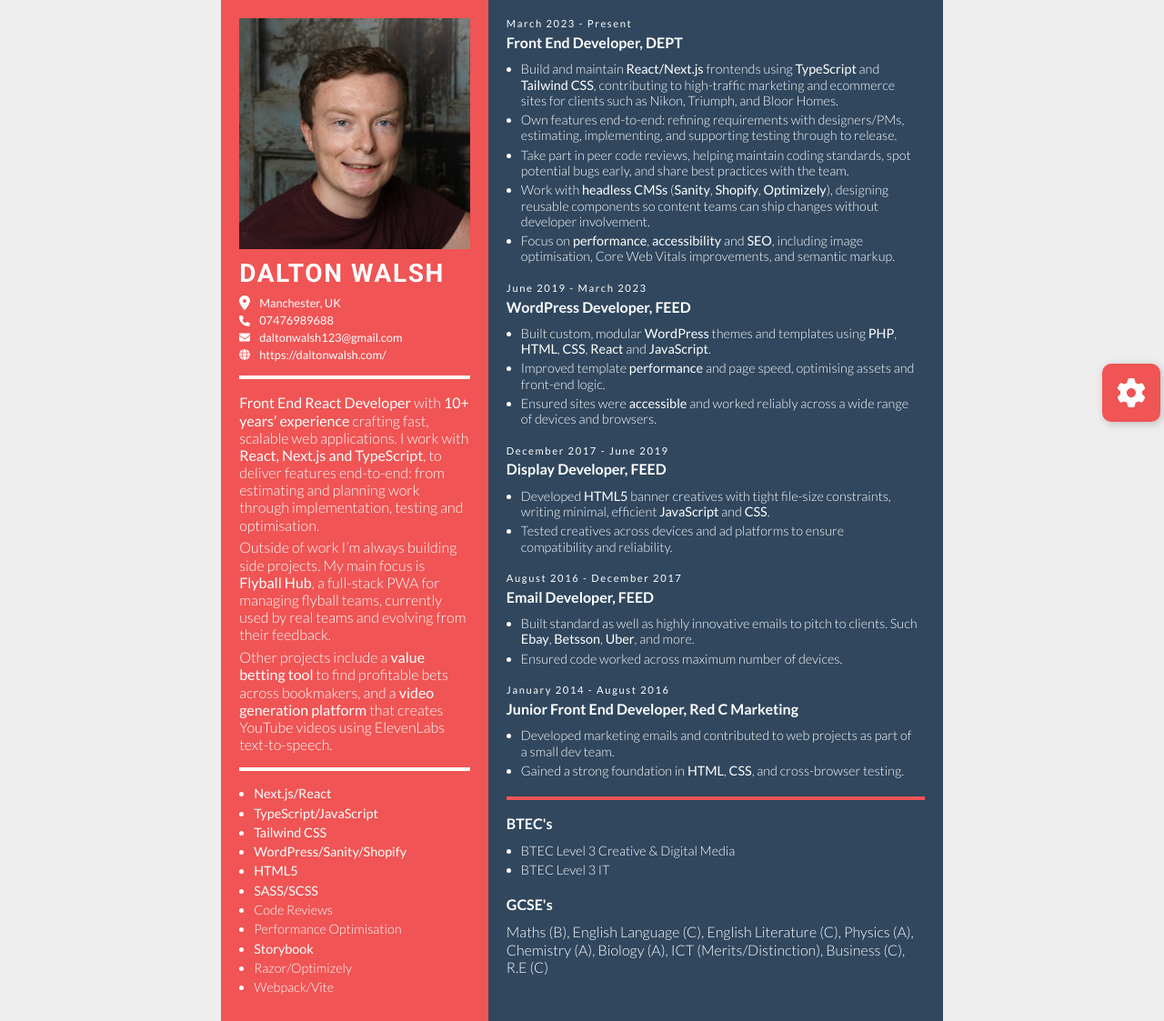
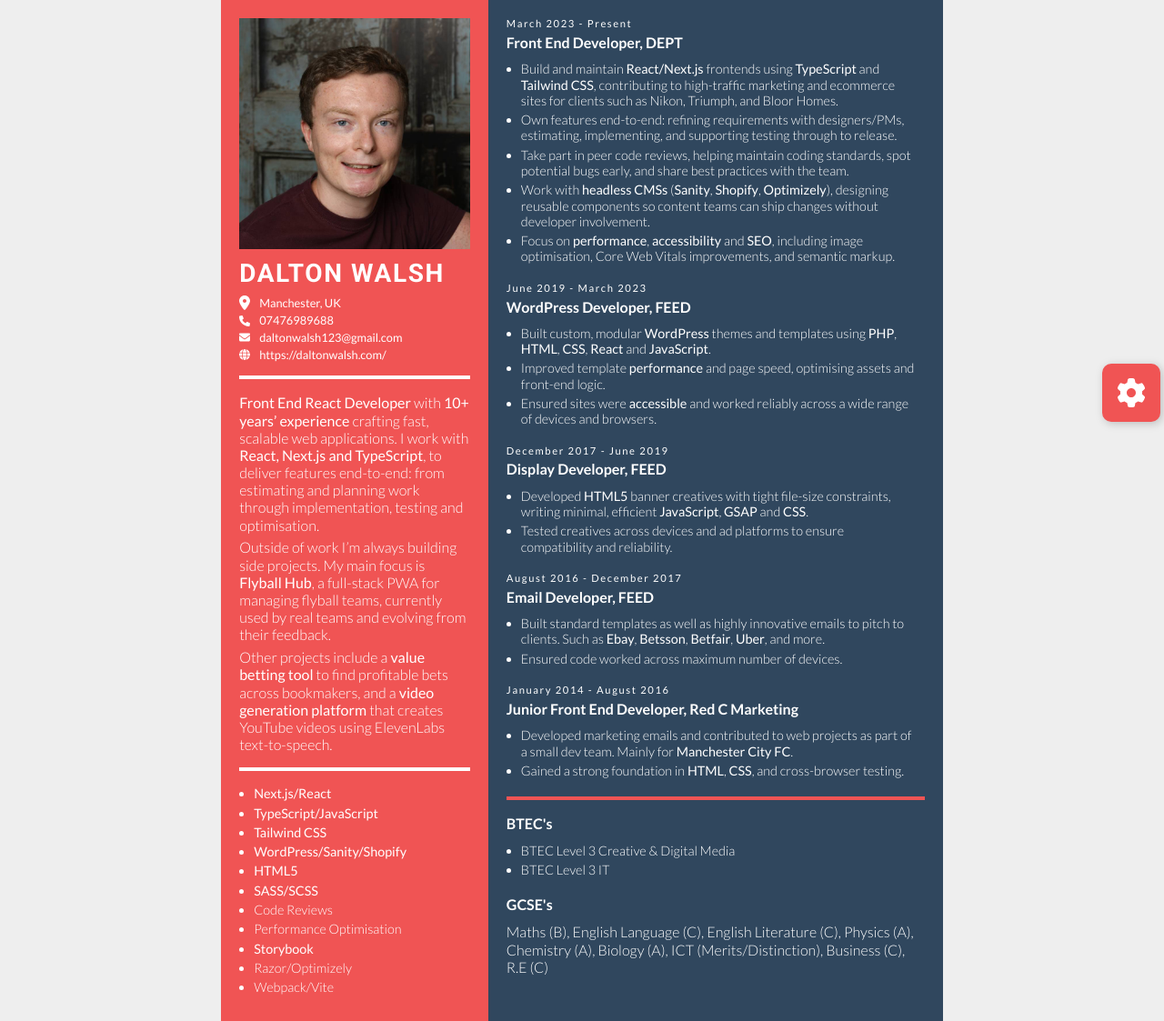
Before and after one commit to Dalton123/Dalton-Walsh-CV, a website: page 5.html in a window 1280 px wide. Shown: the whole page at 91% size. Drawn offline with Linux system fonts and the light colour scheme.

Commit message:
Update job descriptions in 5.html to include GSAP and clarify client projects

```diff
--- a/5.html
+++ b/5.html
@@ -175,8 +175,8 @@
             <ul>
               <li>
                 Developed <b>HTML5</b> banner creatives with tight file-size
-                constraints, writing minimal, efficient <b>JavaScript</b> and
-                <b>CSS</b>.
+                constraints, writing minimal, efficient <b>JavaScript</b>,
+                <b>GSAP</b> and <b>CSS</b>.
               </li>
               <li>
                 Tested creatives across devices and ad platforms to ensure
@@ -189,9 +189,9 @@
             <h4>Email Developer, FEED</h4>
             <ul>
               <li>
-                Built standard as well as highly innovative emails to pitch to
-                clients. Such <b>Ebay</b>, <b>Betsson</b>, <b>Uber</b>, and
-                more.
+                Built standard templates as well as highly innovative emails to
+                pitch to clients. Such as <b>Ebay</b>, <b>Betsson</b>,
+                <b>Betfair</b>, <b>Uber</b>, and more.
               </li>
               <li>Ensured code worked across maximum number of devices.</li>
             </ul>
@@ -202,7 +202,7 @@
             <ul>
               <li>
                 Developed marketing emails and contributed to web projects as
-                part of a small dev team.
+                part of a small dev team. Mainly for <b>Manchester City FC</b>.
               </li>
               <li>
                 Gained a strong foundation in <b>HTML</b>, <b>CSS</b>, and
```
